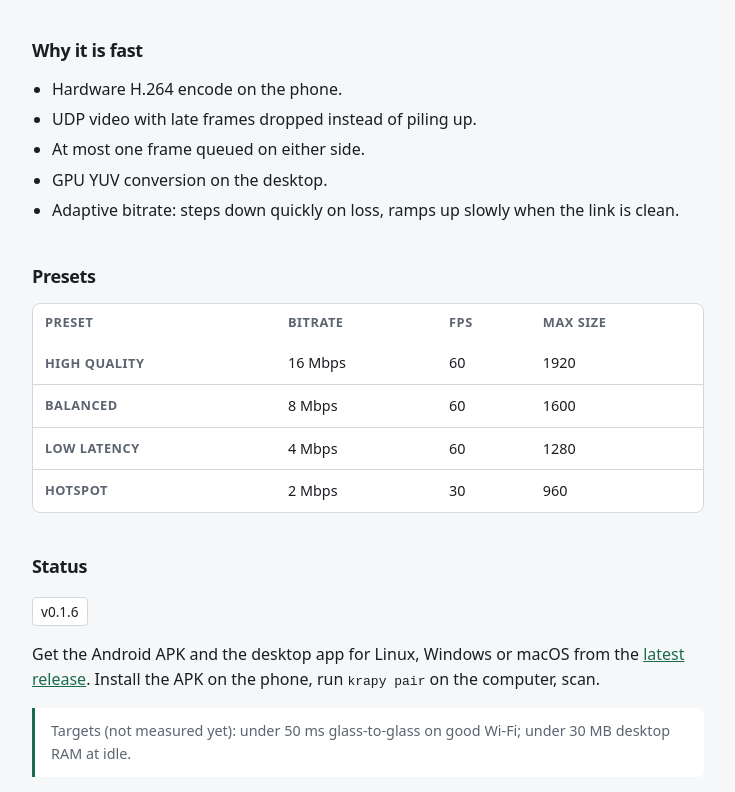
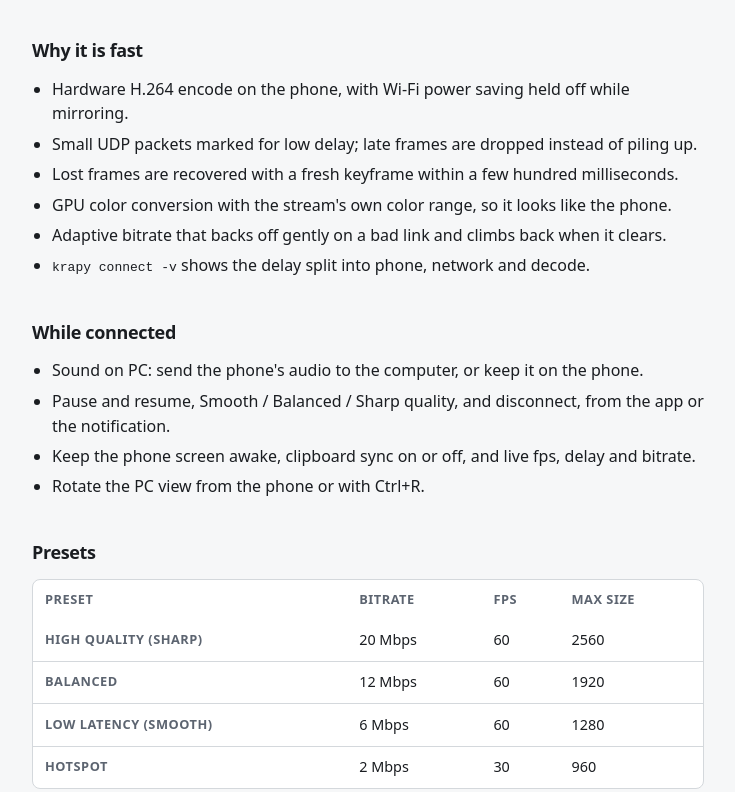
Before and after one commit to Emmanue707/krapy, a plain HTML site: page web/index.html in a window 1280 px wide. Shown: the part 1112-1904 px from the top of the page, without its empty margins (272-1007 px from the left). Drawn offline with Linux system fonts and the light colour scheme.

Commit message:
site: what is new while connected, new presets

```diff
--- a/web/index.html
+++ b/web/index.html
@@ -96,11 +96,22 @@
     <section aria-labelledby="fast-heading">
       <h2 id="fast-heading">Why it is fast</h2>
       <ul class="fast-list">
-        <li>Hardware H.264 encode on the phone.</li>
-        <li>UDP video with late frames dropped instead of piling up.</li>
-        <li>At most one frame queued on either side.</li>
-        <li>GPU YUV conversion on the desktop.</li>
-        <li>Adaptive bitrate: steps down quickly on loss, ramps up slowly when the link is clean.</li>
+        <li>Hardware H.264 encode on the phone, with Wi-Fi power saving held off while mirroring.</li>
+        <li>Small UDP packets marked for low delay; late frames are dropped instead of piling up.</li>
+        <li>Lost frames are recovered with a fresh keyframe within a few hundred milliseconds.</li>
+        <li>GPU color conversion with the stream&apos;s own color range, so it looks like the phone.</li>
+        <li>Adaptive bitrate that backs off gently on a bad link and climbs back when it clears.</li>
+        <li><code>krapy connect -v</code> shows the delay split into phone, network and decode.</li>
+      </ul>
+    </section>
+
+    <section aria-labelledby="connected-heading">
+      <h2 id="connected-heading">While connected</h2>
+      <ul class="fast-list">
+        <li>Sound on PC: send the phone&apos;s audio to the computer, or keep it on the phone.</li>
+        <li>Pause and resume, Smooth / Balanced / Sharp quality, and disconnect, from the app or the notification.</li>
+        <li>Keep the phone screen awake, clipboard sync on or off, and live fps, delay and bitrate.</li>
+        <li>Rotate the PC view from the phone or with Ctrl+R.</li>
       </ul>
     </section>
 
@@ -118,20 +129,20 @@
           </thead>
           <tbody>
             <tr>
-              <th scope="row">High quality</th>
-              <td>16 Mbps</td>
+              <th scope="row">High quality (Sharp)</th>
+              <td>20 Mbps</td>
+              <td>60</td>
+              <td>2560</td>
+            </tr>
+            <tr>
+              <th scope="row">Balanced</th>
+              <td>12 Mbps</td>
               <td>60</td>
               <td>1920</td>
             </tr>
             <tr>
-              <th scope="row">Balanced</th>
-              <td>8 Mbps</td>
-              <td>60</td>
-              <td>1600</td>
-            </tr>
-            <tr>
-              <th scope="row">Low latency</th>
-              <td>4 Mbps</td>
+              <th scope="row">Low latency (Smooth)</th>
+              <td>6 Mbps</td>
               <td>60</td>
               <td>1280</td>
             </tr>
```
